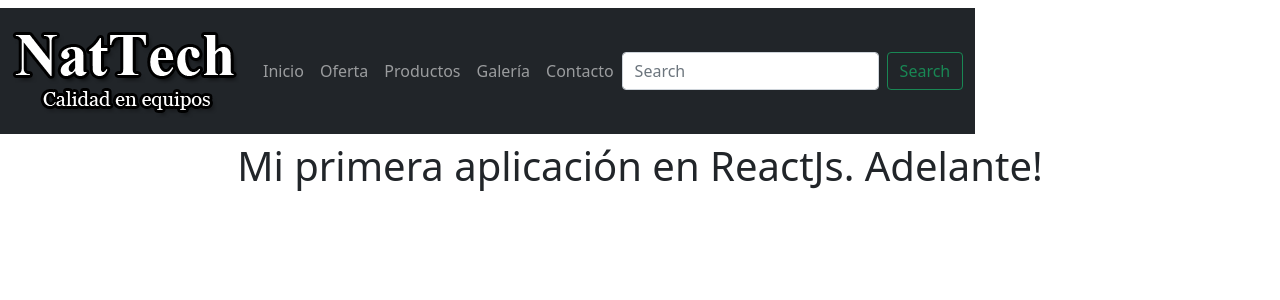
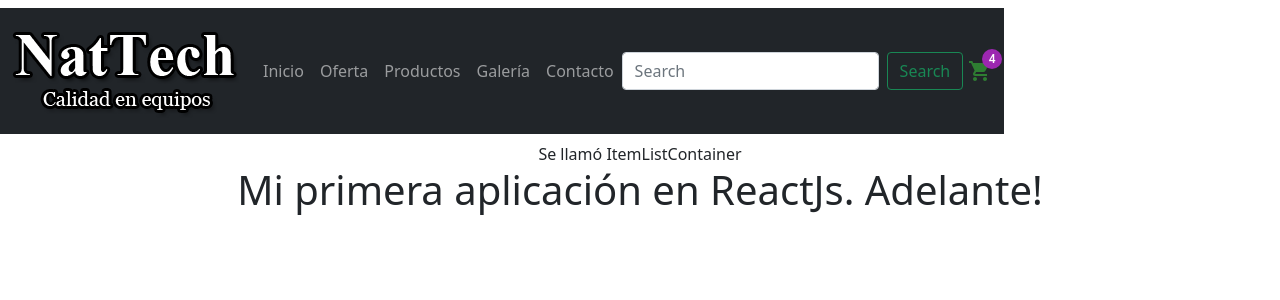
Before and after one commit to natysoledadgutierrez/nattech, a React (Create React App) app: page / in a window 1280 px wide. Shown: the top 300 px of the page. Built offline with nearby package versions, Linux system fonts and the light colour scheme.

Commit message:
Desafio Crea Tu Landing Se agrego CartWidget con icono de carrito y numero, se agrego ItemListContainer.

```diff
--- a/package.json
+++ b/package.json
@@ -3,6 +3,10 @@
   "version": "0.1.0",
   "private": true,
   "dependencies": {
+    "@emotion/react": "^11.9.0",
+    "@emotion/styled": "^11.8.1",
+    "@mui/icons-material": "^5.8.0",
+    "@mui/material": "^5.7.0",
     "@testing-library/jest-dom": "^5.16.4",
     "@testing-library/react": "^13.2.0",
     "@testing-library/user-event": "^13.5.0",
--- a/src/App.js
+++ b/src/App.js
@@ -1,5 +1,6 @@
 import './App.css';
 import Navbar from './components/Navbar';
+import ItemListContainer from './components/ItemListContainer';
 
 
 const App = () => {
@@ -7,6 +8,7 @@ const App = () => {
   return (
     <div className="App">
       <Navbar />
+      <ItemListContainer />
       <h1>Mi primera aplicación en ReactJs. {coder} </h1>
     </div>
   );
--- /dev/null
+++ b/src/components/CartWidget.js
@@ -0,0 +1,11 @@
+import Badge from '@mui/material/Badge';
+import ShoppingCartIcon from '@mui/icons-material/ShoppingCart';
+
+const CartWidget = () => {
+    return (
+        <Badge badgeContent={4} color="secondary">
+            <ShoppingCartIcon color="success"/>
+        </Badge>
+    )
+}
+export default CartWidget;
--- /dev/null
+++ b/src/components/ItemListContainer.js
@@ -0,0 +1,7 @@
+const ItemListContainer = () => {
+    return (
+        <span>Se llamó ItemListContainer</span>
+    )
+}
+
+export default ItemListContainer;
--- a/src/components/Navbar.css
+++ b/src/components/Navbar.css
@@ -24,3 +24,6 @@ header #cantidad-carrito {
     color: white;
     padding-left: 30%;
 }
+.MuiBadge-root{
+    padding-left: 5px;
+}
--- a/src/components/Navbar.js
+++ b/src/components/Navbar.js
@@ -1,6 +1,7 @@
 import 'bootstrap/dist/css/bootstrap.min.css';
 import './Navbar.css';
 import logo from '../images/logo.png';
+import CartWidget from './CartWidget';
 
 const Navbar = () => {
     return(
@@ -35,6 +36,7 @@ const Navbar = () => {
                         <input className="form-control me-2" type="search" placeholder="Search" aria-label="Search"></input>
                         <button className="btn btn-outline-success" type="submit">Search</button>
                     </form>
+                        <CartWidget />
                     </div>
                 </div>
             </nav>
```
Also changed, not shown: 1 other file (tests, documents, lock files or other folders).
